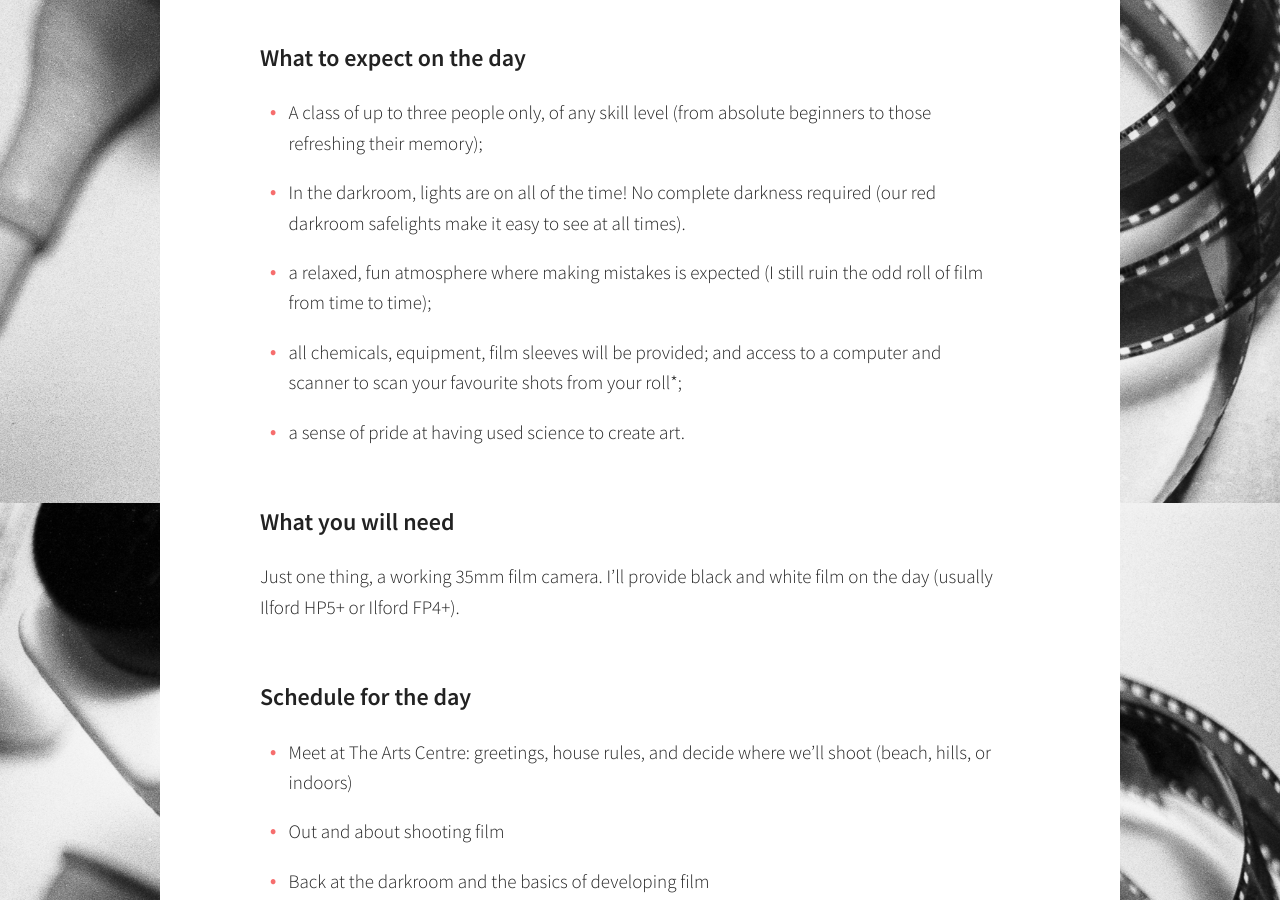
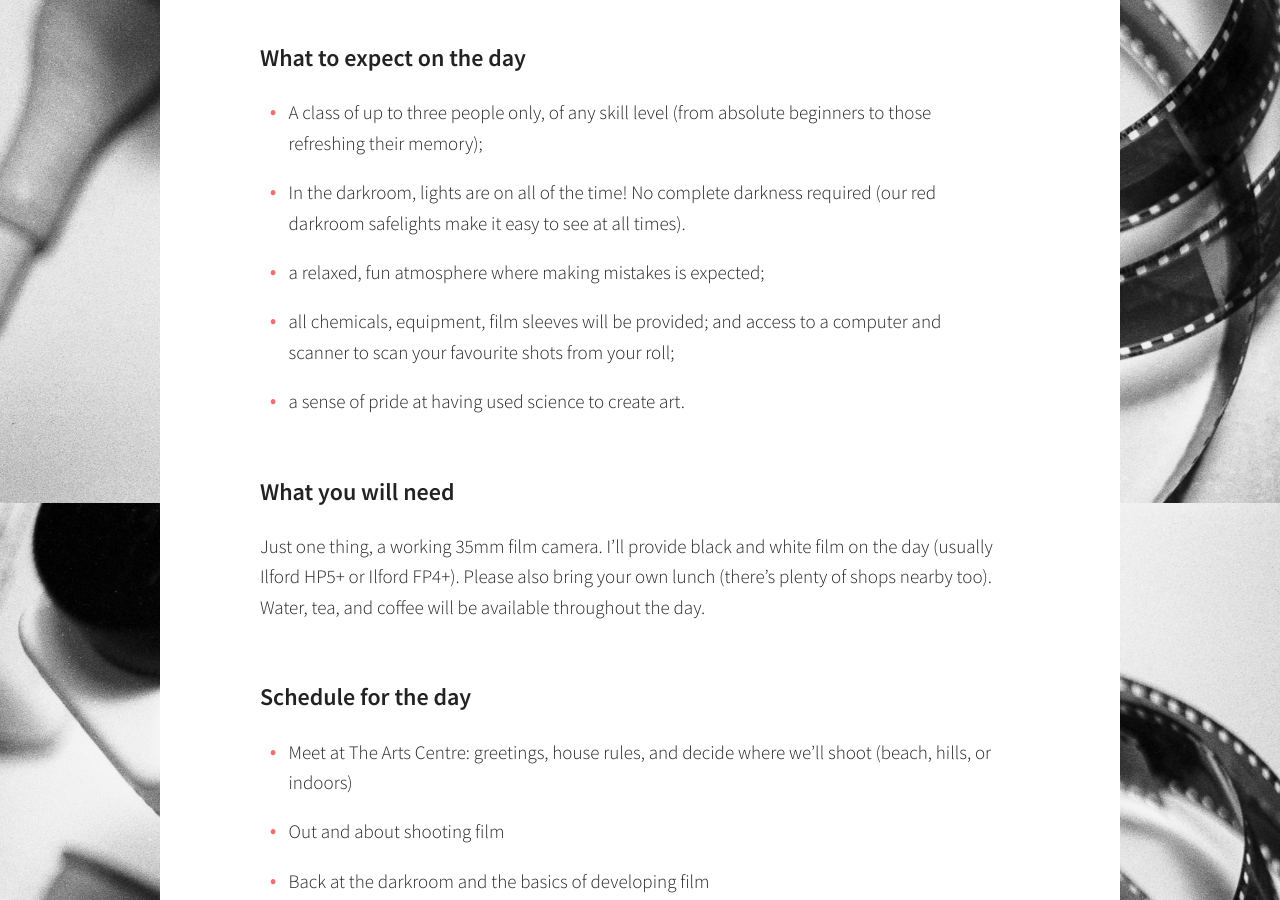
Before and after one commit to martincf/lightbox, a Jekyll site: the page built from _posts/2017-06-04-event-shoot-to-print.md, in a window 1280 px wide and 900 px high, scrolled down 1297 px. Built offline with Jekyll 4.4.1, drawn with Linux system fonts in a browser that asks for light colours; nearby versions of some CDN libraries; some of the changed text lies outside the part shown.

```diff
--- a/_posts/2017-06-04-event-shoot-to-print.md
+++ b/_posts/2017-06-04-event-shoot-to-print.md
@@ -18,13 +18,13 @@
 ## What to expect on the day
 - A class of up to three people only, of any skill level (from absolute beginners to those refreshing their memory);
 - In the darkroom, lights are on all of the time! No complete darkness required (our red darkroom safelights make it easy to see at all times).
-- a relaxed, fun atmosphere where making mistakes is expected (I still ruin the odd roll of film from time to time);
-- all chemicals, equipment, film sleeves will be provided; and access to a computer and scanner to scan your favourite shots from your roll*;
+- a relaxed, fun atmosphere where making mistakes is expected;
+- all chemicals, equipment, film sleeves will be provided; and access to a computer and scanner to scan your favourite shots from your roll;
 - a sense of pride at having used science to create art.
 
 ## What you will need
 
-Just one thing, a working 35mm film camera. I'll provide black and white film on the day (usually Ilford HP5+ or Ilford FP4+).
+Just one thing, a working 35mm film camera. I'll provide black and white film on the day (usually Ilford HP5+ or Ilford FP4+). Please also bring your own lunch (there's plenty of shops nearby too). Water, tea, and coffee will be available throughout the day.
 
 ## Schedule for the day
 
```
Also changed, not shown: other parts of _posts/2017-06-04-event-shoot-to-print.md (+1 -1 lines).
